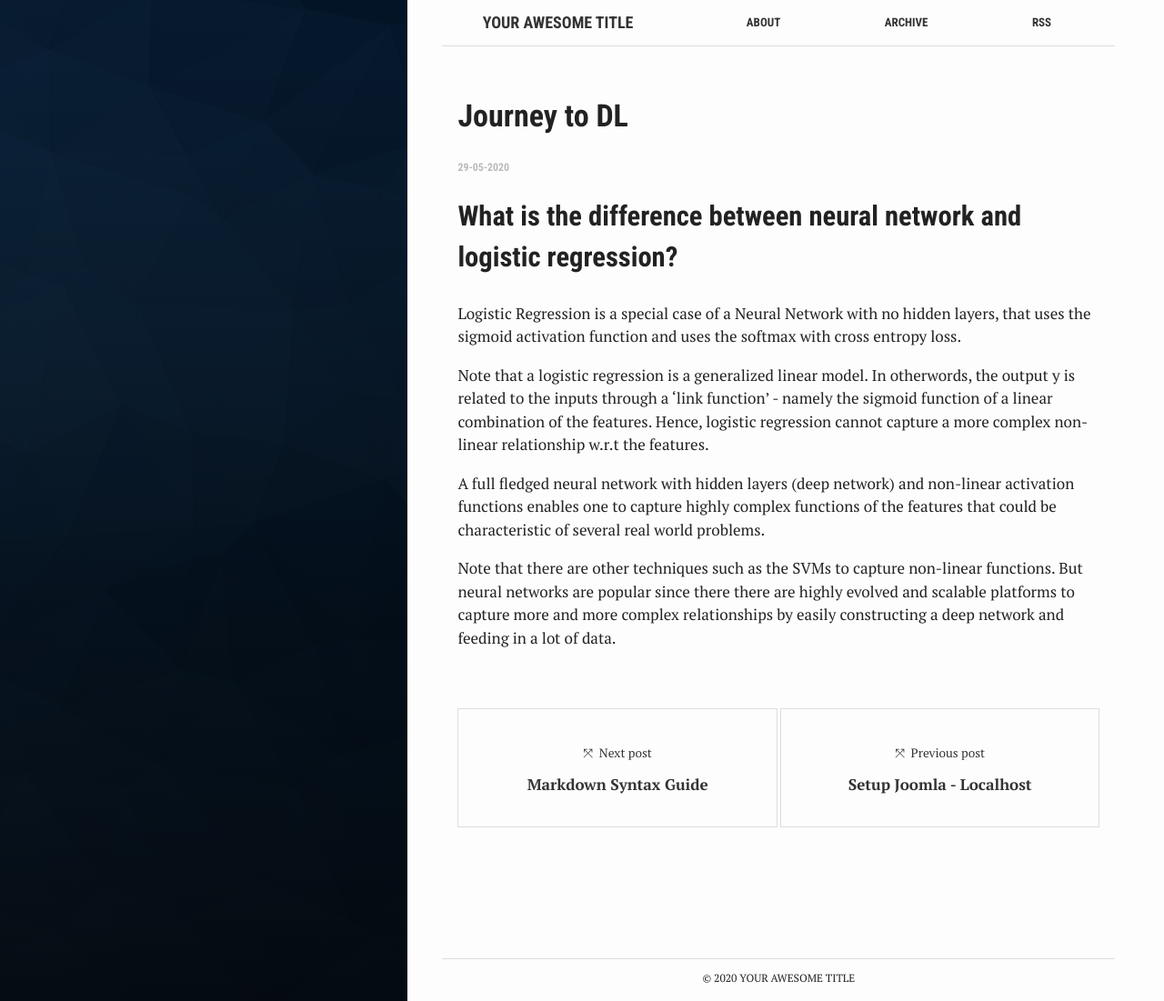
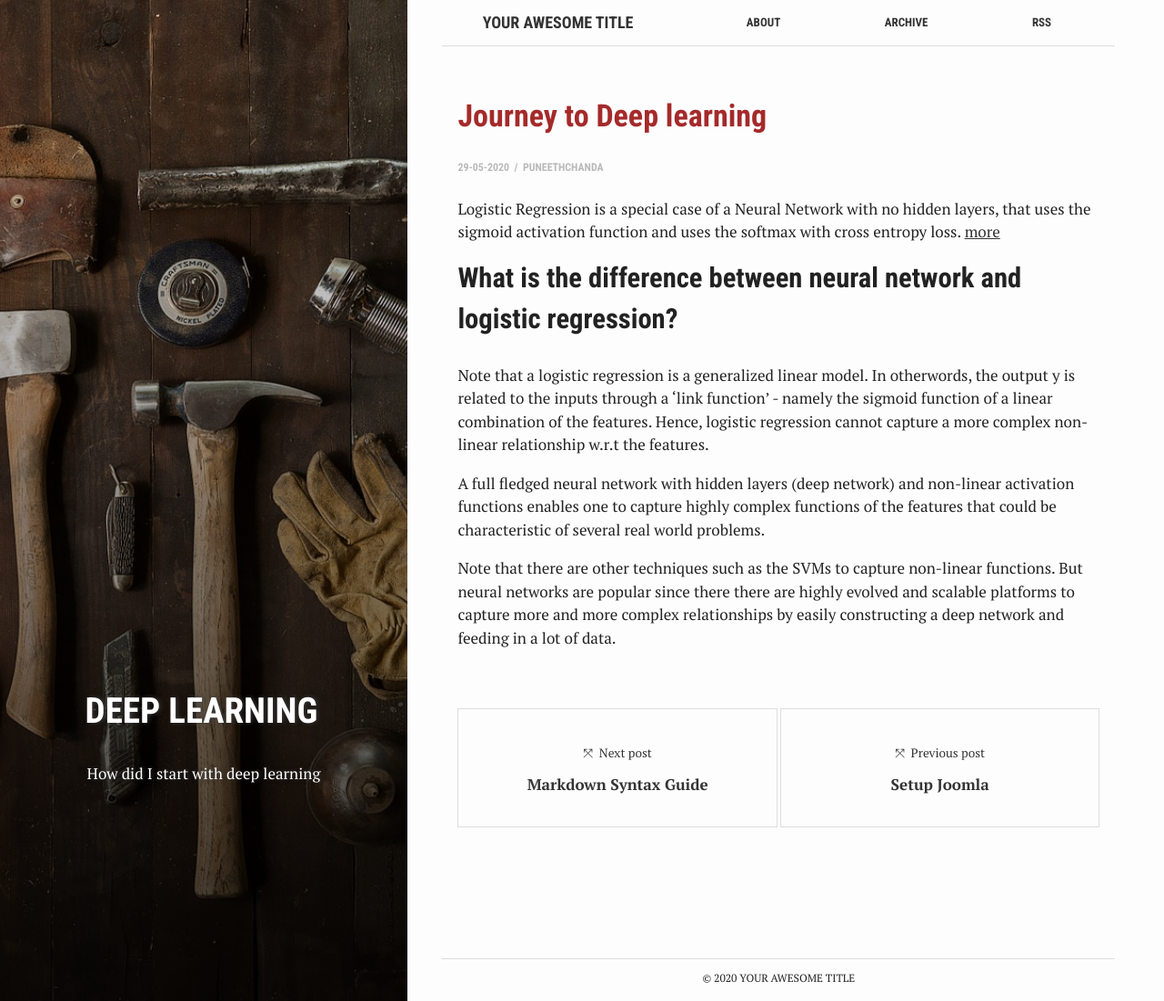
Before and after one commit to puneeth-chanda/puneeth-chanda.github.io, a Jekyll site: the page built from _posts/2020-05-29-Journey to DL.md, in a window 1280 px wide and 1101 px high. Shown: the whole window at 91% size. Built offline with Jekyll 4.4.1, drawn with Linux system fonts in a browser that asks for light colours.

Commit message:
basic format

```diff
--- a/_layouts/post.html
+++ b/_layouts/post.html
@@ -3,7 +3,7 @@ layout: default
 ---
 <article class="post">
 
-  <h1 class="post-title">{{ page.title }}</h1>
+  <h1 class="post-title" style="color: brown;">{{ page.title }}</h1>
 
   <p class="post-meta">
     <time datetime="{{ page.date | date: "%Y-%m-%d" }}">{{ page.date | date: "%d-%m-%Y" }}</time>
--- a/_posts/2020-05-29-Journey to DL.md
+++ b/_posts/2020-05-29-Journey to DL.md
@@ -1,11 +1,18 @@
 ---
+bg: "tools.jpg"
 layout: post
-title: Journey to DL
+title:  "Journey to Deep learning"
+crawlertitle: "Deep Learning"
+summary: "How did I start with deep learning"
+date:   2020-05-29 20:09:47 +0700
+categories: posts
+tags: ['Deep learning']
+author: puneethchanda
 ---
+Logistic Regression is a special case of a Neural Network with no hidden layers, that uses the sigmoid activation function and uses the softmax with cross entropy loss.
+[more](/posts/Journey%20to%20DL/ "read more")
 
 ## What is the difference between neural network and logistic regression?
-
-Logistic Regression is a special case of a Neural Network with no hidden layers, that uses the sigmoid activation function and uses the softmax with cross entropy loss.
 
 Note that a logistic regression is a generalized linear model. In otherwords, the output y is related to the inputs through a ‘link function’ - namely the sigmoid function of a linear combination of the features. Hence, logistic regression cannot capture a more complex non-linear relationship w.r.t the features.
 
```
Also changed, not shown: _posts/2019-05-24-Setup-Joomla.md (+9 -5 lines), _posts/2020-07-22-Valid_Same.md (deleted, +0 -11 lines).
